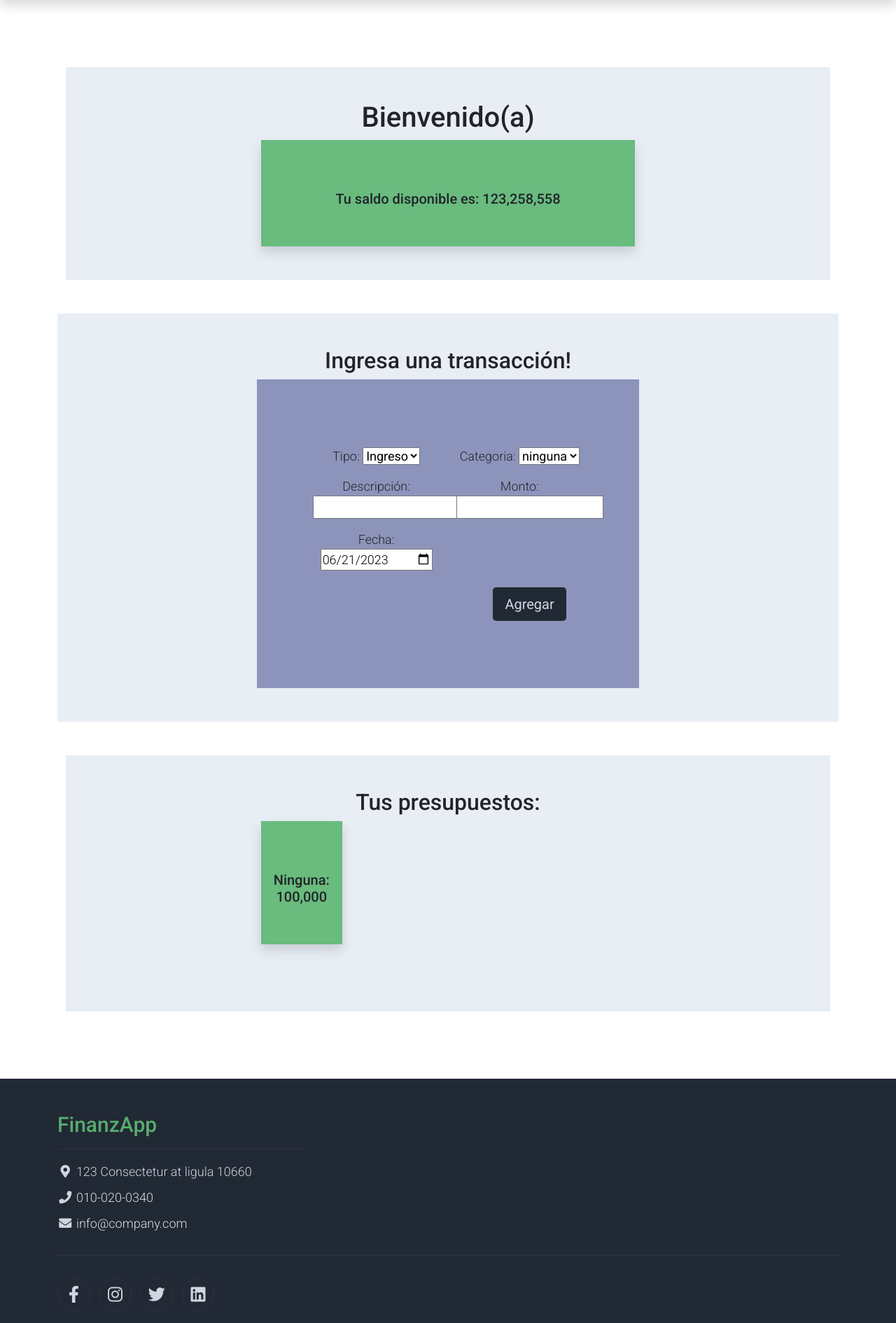
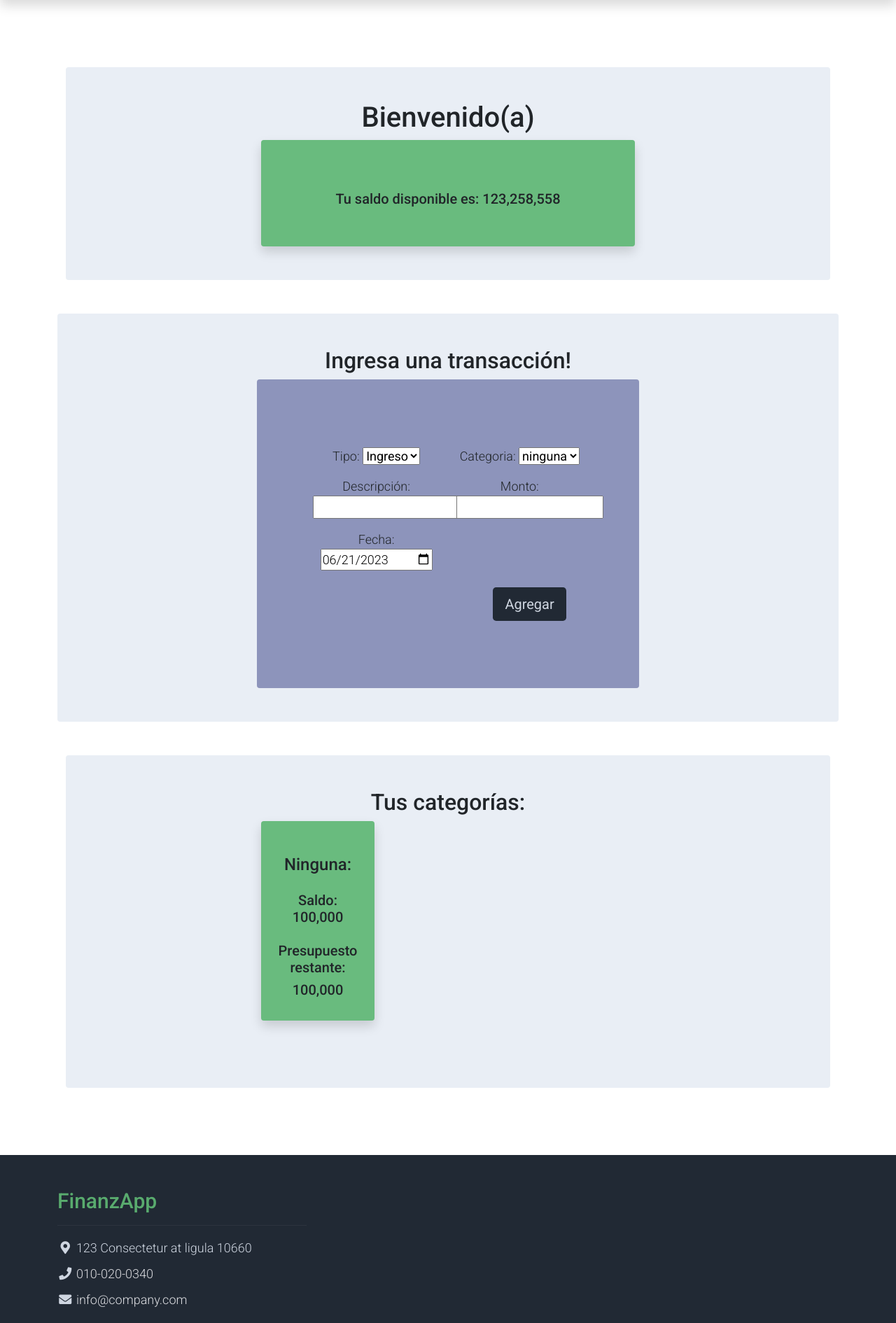
Before and after one commit to DCC-CC4401/2023-1-Grupo-2, a Django app: page / in a window 1280 px wide. Shown: the part 119-2009 px from the top of the page at 70% size. Run offline with Django 4.2, Linux system fonts and the light colour scheme; a user stored in the database is signed in; data comes from the database, SQL or seed files in the repository; both versions use the stored data as it was after the commit; some libraries are stand-ins or nearby versions.

Commit message:
(feat): Added remaining budget functionality

```diff
--- a/finanzapp_proj/finanzapp/templates/edit_cat.html
+++ b/finanzapp_proj/finanzapp/templates/edit_cat.html
@@ -26,8 +26,8 @@
 
 
 
-      <button type="submit" class="btn bg-dark btn-lg px-3 text-light">Actualizar</button>
-      <a href="/organiza_tus_finanzas"><button type="button" class="btn bg-dark btn-lg px-3 text-light">Cancelar</button></a>
+      <button type="submit" class="btn btn-success btn-lg px-3 text-light">Actualizar</button>
+      <a href="/organiza_tus_finanzas"><button type="button" class="btn btn-danger btn-lg px-3 text-light">Cancelar</button></a>
 
 </div>
 </div>
--- a/finanzapp_proj/finanzapp/templates/edit_trans.html
+++ b/finanzapp_proj/finanzapp/templates/edit_trans.html
@@ -1,7 +1,7 @@
 {% extends 'base.html' %}
 {% block content %}
 <section class="bg-light">
-  <div class="container py-5">
+  <div class="container py-5 rounded">
     <div class="row">
       <div class="col-md-8 m-auto">
         <div class="card">
@@ -77,8 +77,8 @@
                 </div>
               </div>
 
-              <button type="submit" class="btn bg-dark btn-lg px-3 text-light">Actualizar</button>
-              <a href="/list" class="btn bg-dark btn-lg px-3 text-light">Cancelar</a>
+              <button type="submit" class="btn btn-success btn-lg px-3 text-light">Actualizar</button>
+              <a href="/list" class="btn btn-danger btn-lg px-3 text-light">Cancelar</a>
             </form>
           </div>
         </div>
--- a/finanzapp_proj/finanzapp/templates/index.html
+++ b/finanzapp_proj/finanzapp/templates/index.html
@@ -1,29 +1,29 @@
 {% extends 'base.html' %}
 {% load humanize %}
 {% block content %}
-<section class="container py-5">
-    <section class="container py-5">
-        <div class="container-fluid bg-light py-5">
+<section class="container py-5 rounded">
+    <section class="container py-5 rounded">
+        <div class="container-fluid bg-light py-5 rounded">
             <div class="col-md-6 m-auto text-center">
                 <h1>Bienvenido(a) {{ user.display_name }}</h1>
             </div>
             <div class="col-md-6 m-auto text-center">
                 {% if budget >= 0 %}
-                    <div class="h-100 py-5 shadow" style="background-color: #69bb7e;">
+                    <div class="h-100 py-5 shadow rounded" style="background-color: #69bb7e;">
                             <h2 class="h5 mt-4 text-center">Tu saldo disponible es: {{ saldo|floatformat:0|intcomma }}</h2>
                     </div>
                 {% else %}
-                    <div class="h-100 py-5 shadow" style="background-color: #aa4a4a;">
+                    <div class="h-100 py-5 shadow rounded" style="background-color: #aa4a4a;">
                         <h2 class="h5 mt-4 text-center">Tu saldo disponible es: {{ saldo|floatformat:0|intcomma }}</h2>
                     </div>
                 {% endif %}
             </div>
         </div>
     </section>
-    <div class="container-fluid bg-light py-5">
+    <div class="container-fluid bg-light py-5 rounded">
         <div class="col-md-6 m-auto text-center">
             <h2>Ingresa una transacción!</h2>
-        <div class="container py-5" style="background-color: #8d94bb;">
+        <div class="container py-5 rounded" style="background-color: #8d94bb;">
                 <div class="row py-5">
                     <form method="post" class="col-md-9 m-auto">
                         <div class="row">
@@ -68,27 +68,39 @@
             </div>
         </div>
     </div>
-    <section class="container py-5">
-        <div class="container-fluid bg-light py-5">
+    <section class="container py-5 rounded">
+        <div class="container-fluid bg-light py-5 rounded">
             <div class="col-md-6 m-auto text-center">
-                <h2>Tus presupuestos:</h2>
+                <h2>Tus categorías:</h2>
                 <div class="row">
                     {% for budget in budgets %}
-                    <div class="col-md-6 col-lg-3 pb-5">
+                    <div class="col-md-6 col-lg-4 pb-5">
                         {% if budget.valid %}
-                            <div class="h-100 py-5 shadow" style="background-color: #69bb7e;">
+                            <div class="h-100 py-4 px-3 shadow rounded" style="background-color: #69bb7e;">
                                 {% if budget.name == "ninguna" %}
-                                    <h3 class="h5 mt-4 text-center">Ninguna: {{budget.amount|floatformat:0|intcomma}}</h3>
+                                    <h2 class="h4 mt-4 text-center">Ninguna:</h2>
+                                    <h4 class="h5 mt-4 text-center">Saldo: {{budget.total|floatformat:0|intcomma}}</h4>
+                                    <h4 class="h5 mt-4 text-center">Presupuesto restante:</h4>
+                                    <h4 class="h5 text-center">{{budget.amount|floatformat:0|intcomma}}</h4>
                                 {% else %}
-                                    <h3 class="h5 mt-4 text-center">{{budget.name}}: {{budget.amount|floatformat:0|intcomma}}</h3>
+                                    <h2 class="h4 mt-4 text-center">{{budget.name}}:</h3>
+                                    <h4 class="h5 mt-4 text-center">Saldo: {{budget.total|floatformat:0|intcomma}}</h4>
+                                    <h4 class="h5 mt-4 text-center">Presupuesto restante:</h4>
+                                    <h4 class="h5 text-center">{{budget.amount|floatformat:0|intcomma}}</h4>
                                 {% endif %}
                             </div>
                         {% else %}
-                            <div class="h-100 py-5 shadow" style="background-color: #aa4a4a;">
+                            <div class="h-100 py-4 px-3 shadow rounded" style="background-color: #aa4a4a;">
                                 {% if budget.name == "ninguna" %}
-                                    <h3 class="h5 mt-4 text-center">Ninguna: {{budget.amount|floatformat:0|intcomma}}</h3>
+                                    <h2 class="h4 mt-4 text-center">Ninguna:</h2>
+                                    <h4 class="h5 mt-4 text-center">Saldo: {{budget.total|floatformat:0|intcomma}}</h4>
+                                    <h4 class="h5 mt-4 text-center">Presupuesto restante:</h4>
+                                    <h4 class="h5 text-center">{{budget.amount|floatformat:0|intcomma}}</h4>
                                 {% else %}
-                                    <h3 class="h5 mt-4 text-center">{{budget.name}}: {{budget.amount|floatformat:0|intcomma}}</h3>
+                                    <h2 class="h4 mt-4 text-center">{{budget.name}}:</h2>
+                                    <h4 class="h5 mt-4 text-center">Saldo: {{budget.total|floatformat:0|intcomma}}</h4>
+                                    <h4 class="h5 mt-4 text-center">Presupuesto restante:</h4>
+                                    <h4 class="h5  text-center">{{budget.amount|floatformat:0|intcomma}}</h4>
                                 {% endif %}
                             </div>
                         {% endif %}
--- a/finanzapp_proj/finanzapp/templates/listado.html
+++ b/finanzapp_proj/finanzapp/templates/listado.html
@@ -2,13 +2,13 @@
 {% load humanize %}
 {% block content %}
 
-<section class="container py-5">
+<section class="container py-5 rounded">
     <div class="row">
 
         <!-- Filtros -->
 
         <div class="col-lg-3">
-            <div class="container-fluid py-5" style="background-color: #b2b7db;">
+            <div class="container-fluid py-5 rounded" style="background-color: #b2b7db;">
                 <h1 class="h2 pb-4">Filtros</h1>
                 <ul class="list-unstyled templatemo-accordion">
                     <li class="pb-3">
@@ -62,7 +62,7 @@
         <div class="col-lg-9">
             {% for category in transactions %}
                 {% if category.trans %}
-                    <div class="container-fluid bg-light py-1">
+                    <div class="container-fluid bg-light py-1 rounded">
                         {% if category.name == "ninguna"  %}
                             <h3>Ninguna</h3>
                         {% else %}
--- a/finanzapp_proj/finanzapp/templates/organiza_finanzas.html
+++ b/finanzapp_proj/finanzapp/templates/organiza_finanzas.html
@@ -5,7 +5,7 @@
 <div class="col-md-6 m-auto text-center">
     <!-- <h1>Organiza tus categorías!</h1> -->
 
-    <div class="container-fluid bg-light py-5">
+    <div class="container-fluid bg-light py-5 rounded">
     <h2>Estas son tus categorías:</h2>
     <div style="margin-top: 20px;"></div>
         <table class="col-md-6 m-auto text-center">
@@ -22,7 +22,7 @@
     </div>
 
     <div style="margin-top: 20px;"></div>
-    <div class="container-fluid bg-light py-5">
+    <div class="container-fluid bg-light py-5 rounded">
 
         <h2>Agrega una categoría:</h2>
         <div style="margin-top: 20px;"></div>
--- a/finanzapp_proj/finanzapp/views.py
+++ b/finanzapp_proj/finanzapp/views.py
@@ -72,8 +72,10 @@ def saldo_disponible(user):
 def saldo_categoría(user_id, cat):
     budget = cat.budget
     gastos = Transaction.objects.filter(user_id=user_id, type='spend', category=cat).aggregate(Sum('amount'))['amount__sum'] or 0
+    ingresos = Transaction.objects.filter(user_id=user_id, type='deposit', category=cat).aggregate(Sum('amount'))['amount__sum'] or 0
     saldo = budget - gastos
-    return {'name': cat.name, 'amount': saldo, 'valid': (saldo >= 0)}
+    total = ingresos + budget - gastos
+    return {'name': cat.name, 'amount': saldo, 'valid': (saldo >= 0), 'total': total}
 
 def index(request):
     # Cuando se carga la página
```
Also changed, not shown: finanzapp_proj/db.sqlite3.
